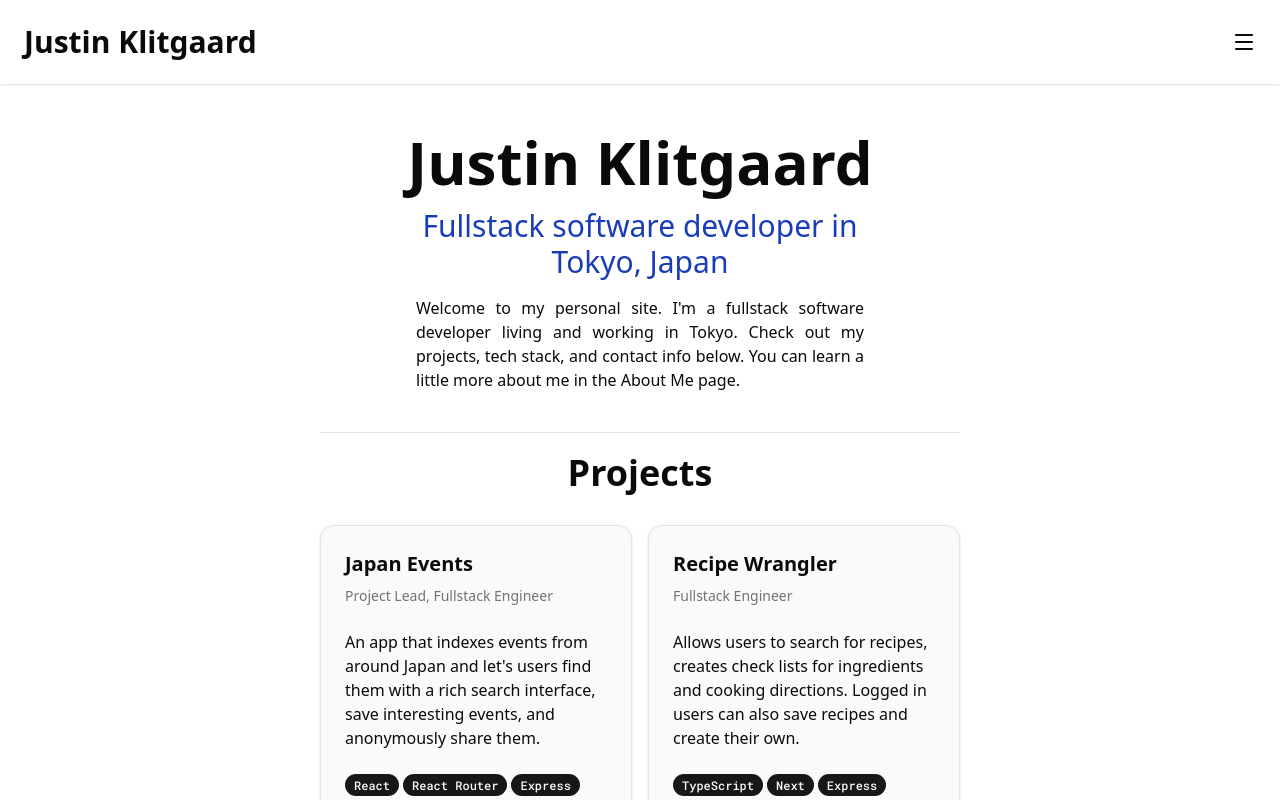
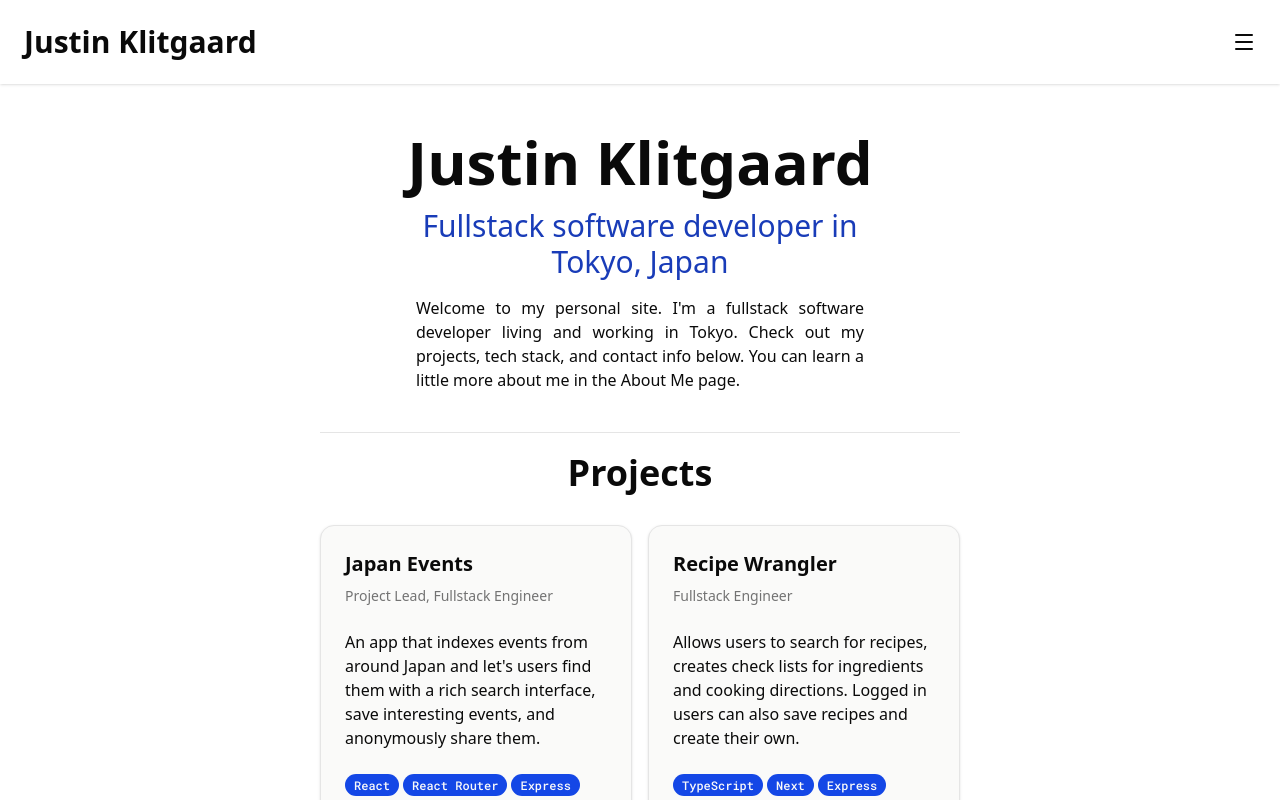
Before and after one commit to Justin-K-Ellis/personal-site.next, a Next.js app: page /en in a window 1280 px wide. Shown: the top 800 px of the page. Built offline with nearby package versions, Linux system fonts and the light colour scheme.

Commit message:
fix: change bg color of badges

```diff
--- a/src/components/TechBadge.tsx
+++ b/src/components/TechBadge.tsx
@@ -6,5 +6,5 @@ interface TechBadgeProps {
 }
 
 export default function TechBadge({ techBadgeData }: TechBadgeProps) {
-  return <Badge className="font-mono">{techBadgeData}</Badge>;
+  return <Badge className="font-mono bg-blue-700">{techBadgeData}</Badge>;
 }
```
